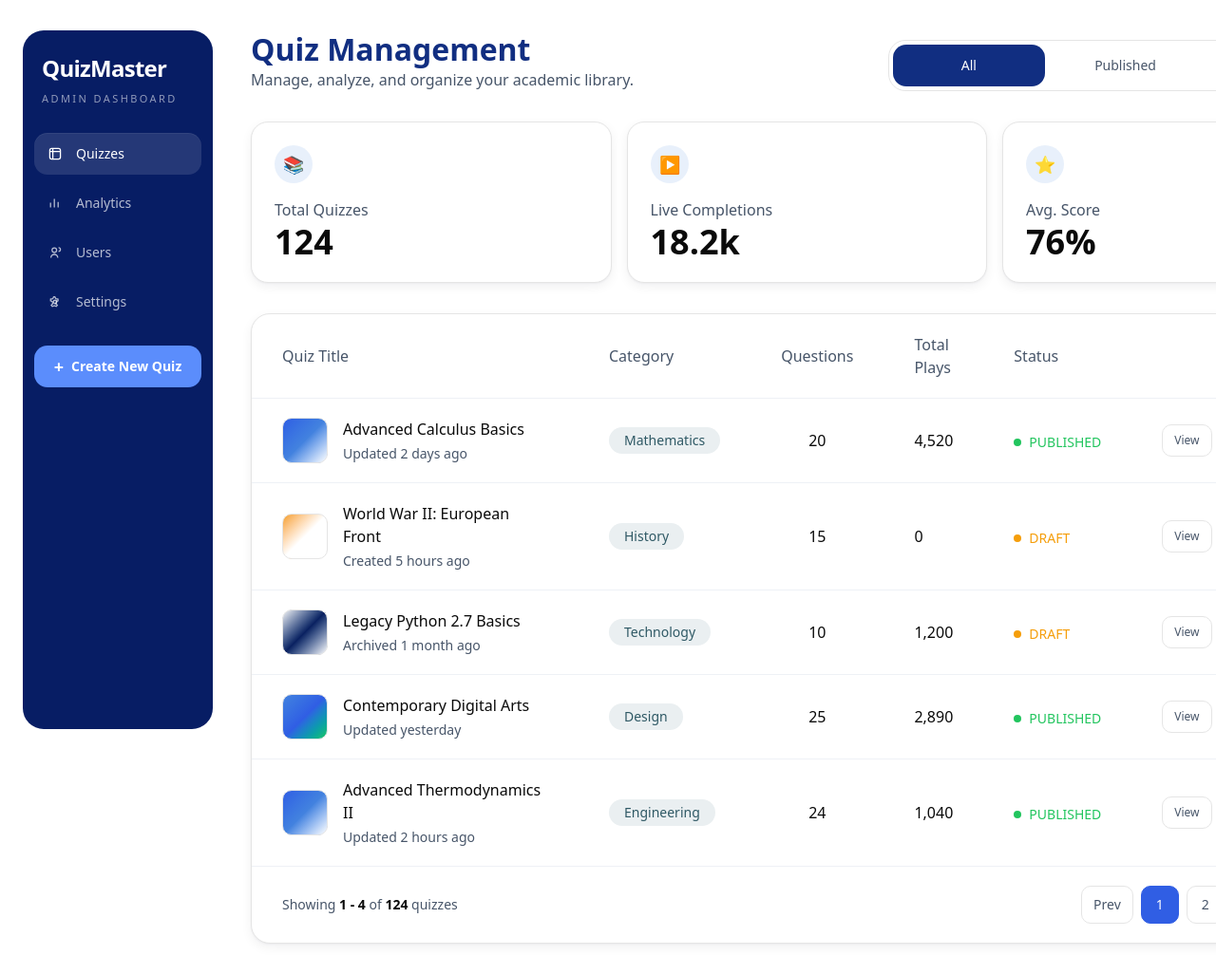
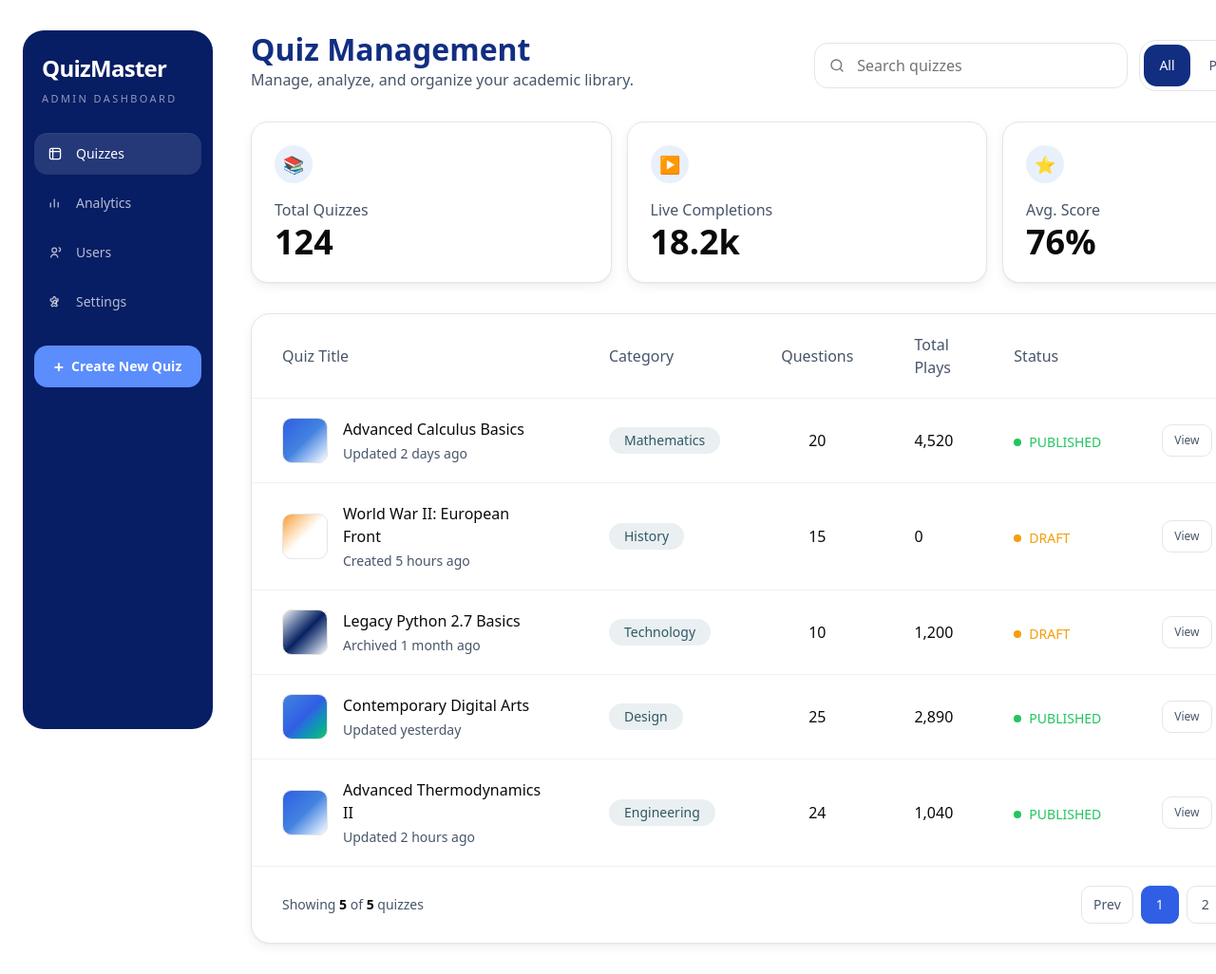
Before and after one commit to MoHatemTC/quiz-service-internship-round-1-front-end, a Next.js app: page /admin/dashboard in a window 1280 px wide. Shown: the top 1026 px of the page at 95% size. Built offline with nearby package versions, Linux system fonts and the light colour scheme.

Commit message:
(feature) search quizzes in admin dashboard

```diff
--- a/app/admin/dashboard/edit/[id]/page.tsx
+++ b/app/admin/dashboard/edit/[id]/page.tsx
@@ -20,7 +20,7 @@ export default async function EditPage({ params }: EditQuizPageProps) {
                 Quizzes
               </Link>
             </li>
-            <li aria-hidden="true" className="text-muted">
+            <li aria-hidden="true" className="text-muted-foreground">
               &gt;
             </li>
             <li className="font-medium text-primary-800">Edit Quiz</li>
--- a/app/admin/dashboard/page.tsx
+++ b/app/admin/dashboard/page.tsx
@@ -1,5 +1,6 @@
 import DashboardHeader from '@/components/dashboard/DashboardHeader';
 import DashboardFilter from '@/components/dashboard/DashboardFilter';
+import DashboardSearch from '@/components/dashboard/DashboardSearch';
 import StatsCard from '@/components/dashboard/StatsCard';
 import DashboardQuizTable from '@/components/dashboard/DashboardQuizTable';
 import { DASHBOARD_STATS } from '@/constants';
@@ -17,24 +18,37 @@ function parseFilter(value: unknown): QuizFilter {
   return 'all';
 }
 
+function parseSearch(value: unknown) {
+  if (typeof value !== 'string') return '';
+  return value.trim();
+}
+
 async function Dashboard({ searchParams }: searchParamsProps) {
-  const statusFilter = parseFilter((await searchParams).status);
+  const params = await searchParams;
+  const statusFilter = parseFilter(params.status);
+  const searchTerm = parseSearch(params.search);
+
   return (
     <main className="min-h-screen bg-background text-foreground">
       <section className="mx-auto flex w-full max-w-7xl flex-col gap-8 px-6 py-8 lg:px-10">
-        <div className="flex flex-col gap-4 items-center lg:flex-row lg:items-center">
+        <div className="flex flex-col gap-4 lg:flex-row lg:items-end lg:justify-between">
           <DashboardHeader
             title={'Quiz Management'}
             description={'Manage, analyze, and organize your academic library.'}
           />
-          <DashboardFilter />
+          <div className="flex w-full flex-col gap-3 lg:flex-row lg:items-center">
+            <DashboardSearch />
+            <div className="lg:w-[320px]">
+              <DashboardFilter />
+            </div>
+          </div>
         </div>
         <div className="grid-auto-fit place-items-center gap-4">
           {DASHBOARD_STATS.map((s) => (
             <StatsCard key={s.id} icon={s.icon} label={s.label} value={s.value} />
           ))}
         </div>
-        <DashboardQuizTable filter={statusFilter} />
+        <DashboardQuizTable filter={statusFilter} search={searchTerm} />
       </section>
     </main>
   );
--- a/components/dashboard/CreateQuizForm.tsx
+++ b/components/dashboard/CreateQuizForm.tsx
@@ -76,7 +76,9 @@ function CreateQuizForm() {
 
         <div className="grid gap-5 px-6 py-6">
           <div className="grid gap-2">
-            <Label htmlFor="title">Quiz Title</Label>
+            <Label htmlFor="title" className=" uppercase tracking-[0.12em] ">
+              Quiz Title
+            </Label>
             <Input
               id="title"
               placeholder="e.g. Advanced Calculus Final Examination"
--- a/components/dashboard/DashboardFilter.tsx
+++ b/components/dashboard/DashboardFilter.tsx
@@ -1,8 +1,7 @@
 'use client';
 
 import { QuizFilterOptions } from '@/types/quiz/admin';
-import { useRouter, useSearchParams } from 'next/navigation';
-import { useState } from 'react';
+import { usePathname, useRouter, useSearchParams } from 'next/navigation';
 
 const FILTERS: QuizFilterOptions[] = [
   { key: 'all', label: 'All' },
@@ -11,9 +10,13 @@ const FILTERS: QuizFilterOptions[] = [
 ];
 
 function DashboardFilter() {
-  const [activeFilter, setActiveFilter] = useState<QuizFilterOptions['key']>('all');
   const router = useRouter();
+  const pathname = usePathname();
   const searchParams = useSearchParams();
+  const statusParam = searchParams.get('status');
+  const activeFilter = FILTERS.some((filter) => filter.key === statusParam)
+    ? (statusParam as QuizFilterOptions['key'])
+    : 'all';
 
   const setFilter = (value: QuizFilterOptions['key']) => {
     const params = new URLSearchParams(searchParams.toString());
@@ -23,7 +26,10 @@ function DashboardFilter() {
       params.set('status', value);
     }
 
-    router.push(`?${params.toString()}`, { scroll: false });
+    const queryString = params.toString();
+    router.push(queryString ? `${pathname}?${queryString}` : pathname, {
+      scroll: false,
+    });
   };
 
   return (
@@ -50,7 +56,6 @@ function DashboardFilter() {
                   : 'text-foreground-secondary hover:bg-primary-50 hover:text-primary-800',
               ].join(' ')}
               onClick={() => {
-                setActiveFilter(filter.key);
                 setFilter(filter.key);
               }}
             >
--- a/components/dashboard/DashboardQuizTable.tsx
+++ b/components/dashboard/DashboardQuizTable.tsx
@@ -97,11 +97,22 @@ function getStatusClassName(status: QuizStatus) {
   }
 }
 
-function DashboardQuizTable({ filter }: { filter: string | undefined }) {
+function DashboardQuizTable({
+  filter,
+  search,
+}: {
+  filter: string | undefined;
+  search: string;
+}) {
+  const normalizedSearch = search.toLowerCase();
   const filteredQuizzes = QUIZZES.filter((q) => {
-    if (filter === 'all') return true;
-    return q.status === filter;
+    const matchesStatus = filter === 'all' ? true : q.status === filter;
+    const matchesSearch =
+      normalizedSearch === '' || q.title.toLowerCase().includes(normalizedSearch);
+
+    return matchesStatus && matchesSearch;
   });
+
   return (
     <section className="quiz-table-card" aria-label="Quiz table">
       <div className="quiz-table-scroll">
@@ -119,7 +130,8 @@ function DashboardQuizTable({ filter }: { filter: string | undefined }) {
             </tr>
           </thead>
           <tbody>
-            {filteredQuizzes.map((quiz) => (
+            {filteredQuizzes.length > 0 ? (
+              filteredQuizzes.map((quiz) => (
                 <tr key={quiz.id}>
                   <td>
                     <div className="quiz-title-cell">
@@ -149,14 +161,21 @@ function DashboardQuizTable({ filter }: { filter: string | undefined }) {
                     </div>
                   </td>
                 </tr>
-            ))}
+              ))
+            ) : (
+              <tr>
+                <td colSpan={6} className="px-6 py-16 text-center text-small text-muted-foreground">
+                  No quizzes match your current filters.
+                </td>
+              </tr>
+            )}
           </tbody>
         </table>
       </div>
 
       <div className="quiz-table-footer text-small">
         <p>
-          Showing <strong>1 - 4</strong> of <strong>124</strong> quizzes
+          Showing <strong>{filteredQuizzes.length}</strong> of <strong>{QUIZZES.length}</strong> quizzes
         </p>
         <div className="quiz-pagination" aria-label="Quiz pagination">
           <button type="button" aria-label="Previous page">
--- /dev/null
+++ b/components/dashboard/DashboardSearch.tsx
@@ -0,0 +1,61 @@
+'use client';
+
+import { useLayoutEffect, useRef } from 'react';
+import { Search } from 'lucide-react';
+import { usePathname, useRouter, useSearchParams } from 'next/navigation';
+
+import { Input } from '@/components/ui/input';
+
+const SEARCH_PARAM = 'search';
+
+function DashboardSearch() {
+  const router = useRouter();
+  const pathname = usePathname();
+  const searchParams = useSearchParams();
+  const inputRef = useRef<HTMLInputElement>(null);
+
+  useLayoutEffect(() => {
+    const nextValue = searchParams.get(SEARCH_PARAM) ?? '';
+    if (inputRef.current && inputRef.current.value !== nextValue) {
+      inputRef.current.value = nextValue;
+    }
+  }, [searchParams]);
+
+  const updateSearch = (nextValue: string) => {
+    const params = new URLSearchParams(searchParams.toString());
+
+    if (nextValue.trim() === '') {
+      params.delete(SEARCH_PARAM);
+    } else {
+      params.set(SEARCH_PARAM, nextValue);
+    }
+
+    const queryString = params.toString();
+    router.replace(queryString ? `${pathname}?${queryString}` : pathname, {
+      scroll: false,
+    });
+  };
+
+  return (
+    <label className="relative w-full lg:max-w-md">
+      <span className="sr-only">Search quizzes by title</span>
+      <Search
+        className="pointer-events-none absolute left-4 top-1/2 h-4 w-4 -translate-y-1/2 text-muted-foreground"
+        aria-hidden="true"
+      />
+      <Input
+        ref={inputRef}
+        defaultValue={searchParams.get(SEARCH_PARAM) ?? ''}
+        onChange={(event) => {
+          const nextValue = event.target.value;
+          updateSearch(nextValue);
+        }}
+        placeholder="Search quizzes"
+        aria-label="Search quizzes by title"
+        className="pl-11"
+      />
+    </label>
+  );
+}
+
+export default DashboardSearch;
--- a/components/dashboard/QuizEditGeneralInfo.tsx
+++ b/components/dashboard/QuizEditGeneralInfo.tsx
@@ -10,7 +10,11 @@ type QuizEditGeneralInfoProps = {
 };
 
 function FieldLabel({ children }: { children: ReactNode }) {
-  return <span className="text-caption uppercase tracking-[0.12em] text-muted">{children}</span>;
+  return (
+    <span className="text-caption uppercase tracking-[0.12em] text-muted-foreground">
+      {children}
+    </span>
+  );
 }
 
 function QuizEditGeneralInfo({ title, description, startDate, endDate }: QuizEditGeneralInfoProps) {
--- a/components/ui/input.tsx
+++ b/components/ui/input.tsx
@@ -2,9 +2,11 @@ import * as React from 'react';
 
 import { cn } from '@/lib/utils';
 
-function Input({ className, type = 'text', ...props }: React.ComponentProps<'input'>) {
+const Input = React.forwardRef<HTMLInputElement, React.ComponentProps<'input'>>(
+  ({ className, type = 'text', ...props }, ref) => {
     return (
       <input
+        ref={ref}
         type={type}
         data-slot="input"
         className={cn(
@@ -14,6 +16,9 @@ function Input({ className, type = 'text', ...props }: React.ComponentProps<'inp
         {...props}
       />
     );
-}
+  },
+);
+
+Input.displayName = 'Input';
 
 export { Input };
--- a/components/ui/label.tsx
+++ b/components/ui/label.tsx
@@ -6,10 +6,7 @@ function Label({ className, ...props }: React.ComponentProps<'label'>) {
   return (
     <label
       data-slot="label"
-      className={cn(
-        'text-caption uppercase tracking-[0.12em] text-muted-foreground',
-        className,
-      )}
+      className={cn('text-caption! uppercase tracking-[0.12em] text-muted-foreground', className)}
       {...props}
     />
   );
```
Lines whose indentation alone changed are shown as unchanged.
